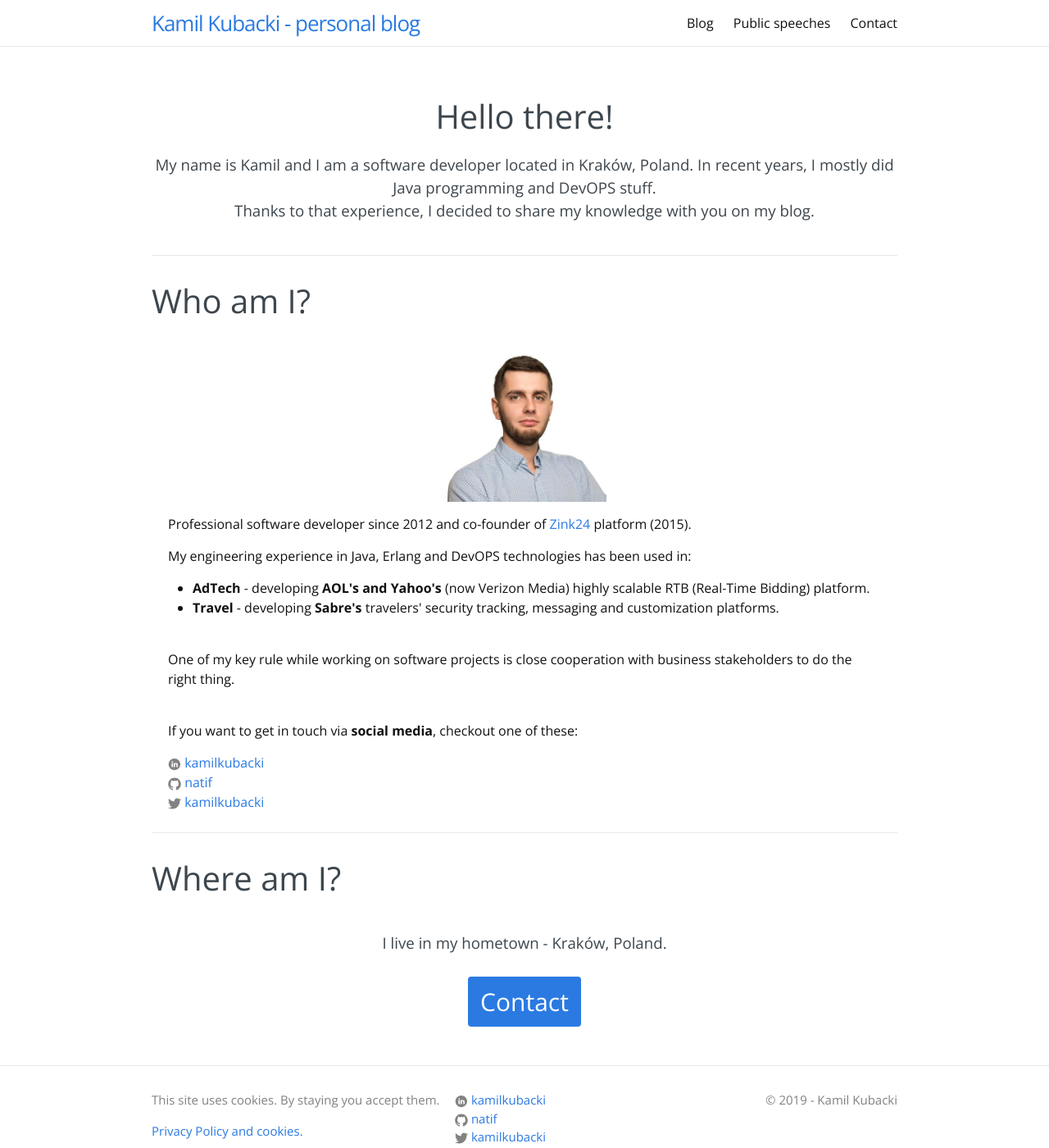
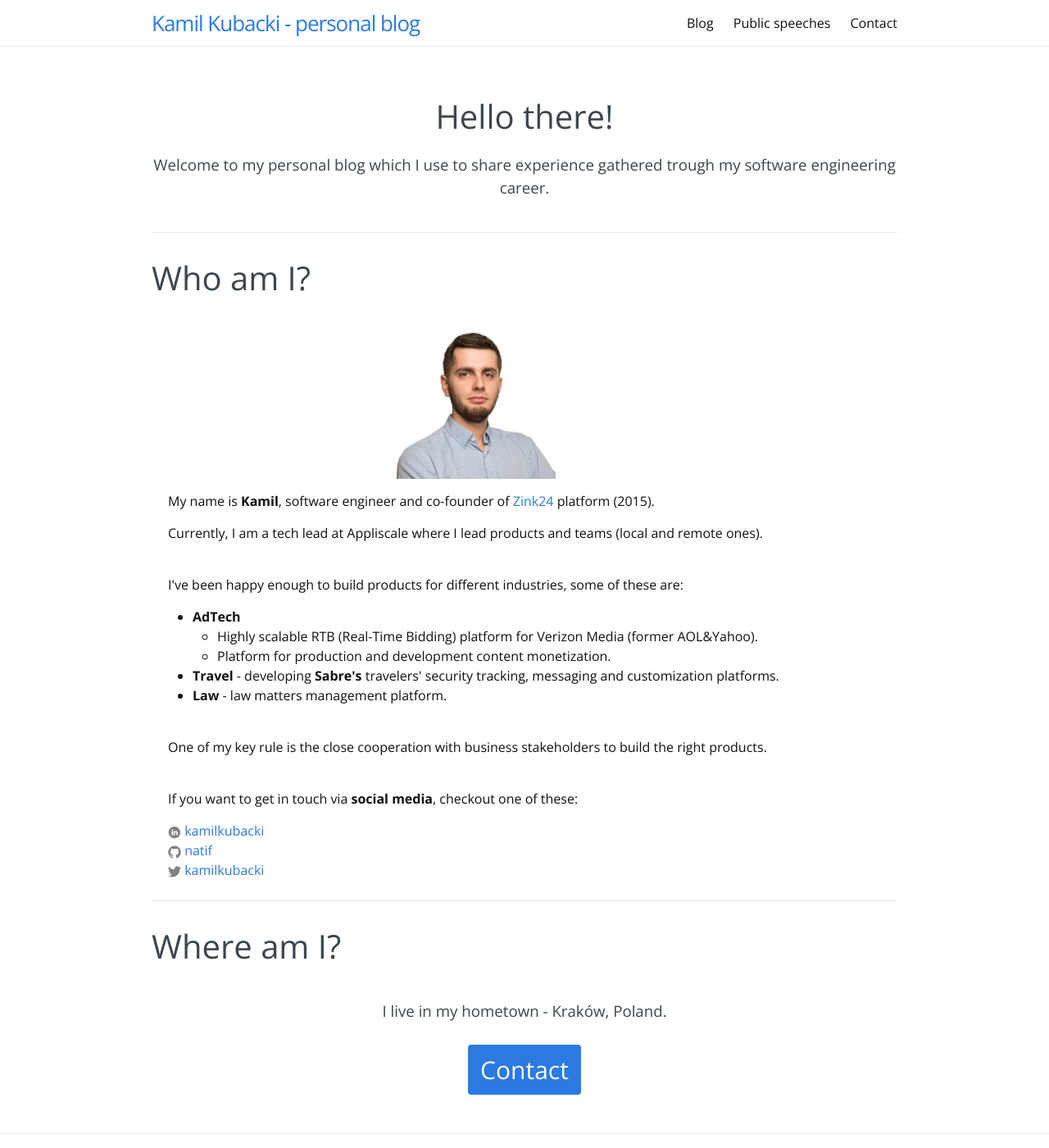
Before and after one commit to natif/natif.github.io, a Jekyll site: the page built from index.html, in a window 1280 px wide and 1400 px high. Shown: the whole window at 82% size. Built offline with Jekyll 4.4.1, drawn with Linux system fonts in a browser that asks for light colours; nearby versions of some CDN libraries; comment, search, counter and statistics services are not loaded.

Commit message:
Updates in main page

```diff
--- a/index.html
+++ b/index.html
@@ -7,9 +7,8 @@
   <div class="section section-bottom-border" id="welcome-section">
     <h1 class="big">Hello there!</h1>
 
-    <h3>My name is Kamil and I am a software developer located in Kraków, Poland.
-      In recent years, I mostly did Java programming and DevOPS stuff. <br />
-      Thanks to that experience, I decided to share my knowledge with you on my blog.
+    <h3>Welcome to my personal blog which I use to share experience gathered
+      trough my software engineering career. <br />
     </h3>
   </div>
 
@@ -21,20 +20,29 @@
         <div class="profile-container-center">
           <img class="profile-img" src="/images/profile/kamil.jpeg">
           <p class="text-align-center profile-name"></p>
-          <p>Professional software developer since 2012 and co-founder of
-            <a href="http://www.zink24.com/">Zink24</a> platform (2015).
+          <p>My name is <b>Kamil</b>, software engineer and co-founder of
+            <a href="http://www.zink24.com/">Zink24</a> platform (2015).</p>
+          <p>
+            Currently, I am a tech lead at Appliscale where I lead products and teams (local and remote ones).
           </p>
+          <br />
 
-          <p>My engineering experience in Java, Erlang and DevOPS technologies has been used in:</p>
+          <p>I've been happy enough to build products for different industries, some of these are:</p>
           <ul>
-            <li><b>AdTech</b> - developing <b>AOL's and Yahoo's</b> (now Verizon Media) highly scalable RTB (Real-Time Bidding) platform.</li>
+            <li><b>AdTech</b>
+              <ul>
+                <li>Highly scalable RTB (Real-Time Bidding) platform for Verizon Media (former AOL&Yahoo).</li>
+                <li>Platform for production and development content monetization.</li>
+              </ul>
+            </li>
             <li><b>Travel</b> - developing <b>Sabre's</b> travelers' security tracking, messaging and customization platforms.</li>
+            <li><b>Law</b> - law matters management platform.</li>
           </ul>
 
           <br />
           <p>
-            One of my key rule while working on software projects is close cooperation with business stakeholders
-            to do the right thing.
+            One of my key rule is the close cooperation with business stakeholders
+            to build the right products.
           </p>
 
           <br />
```
